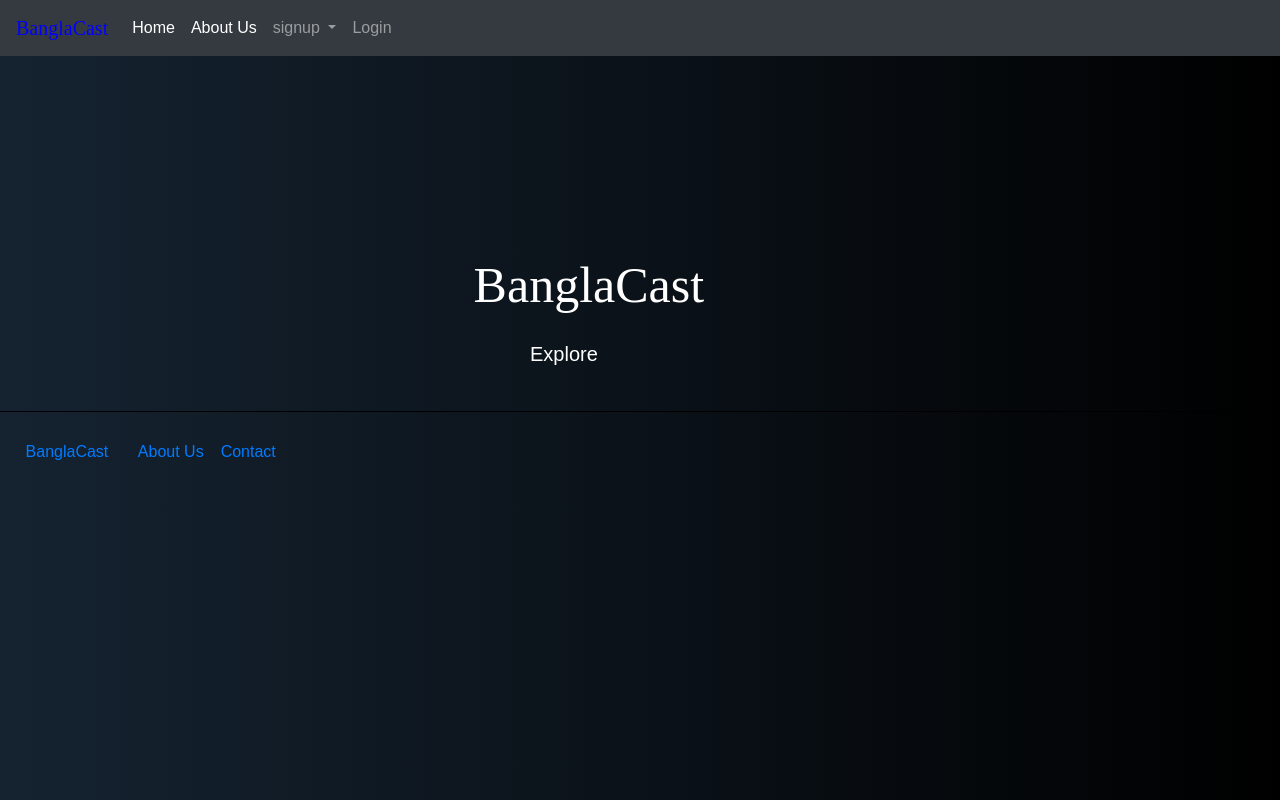
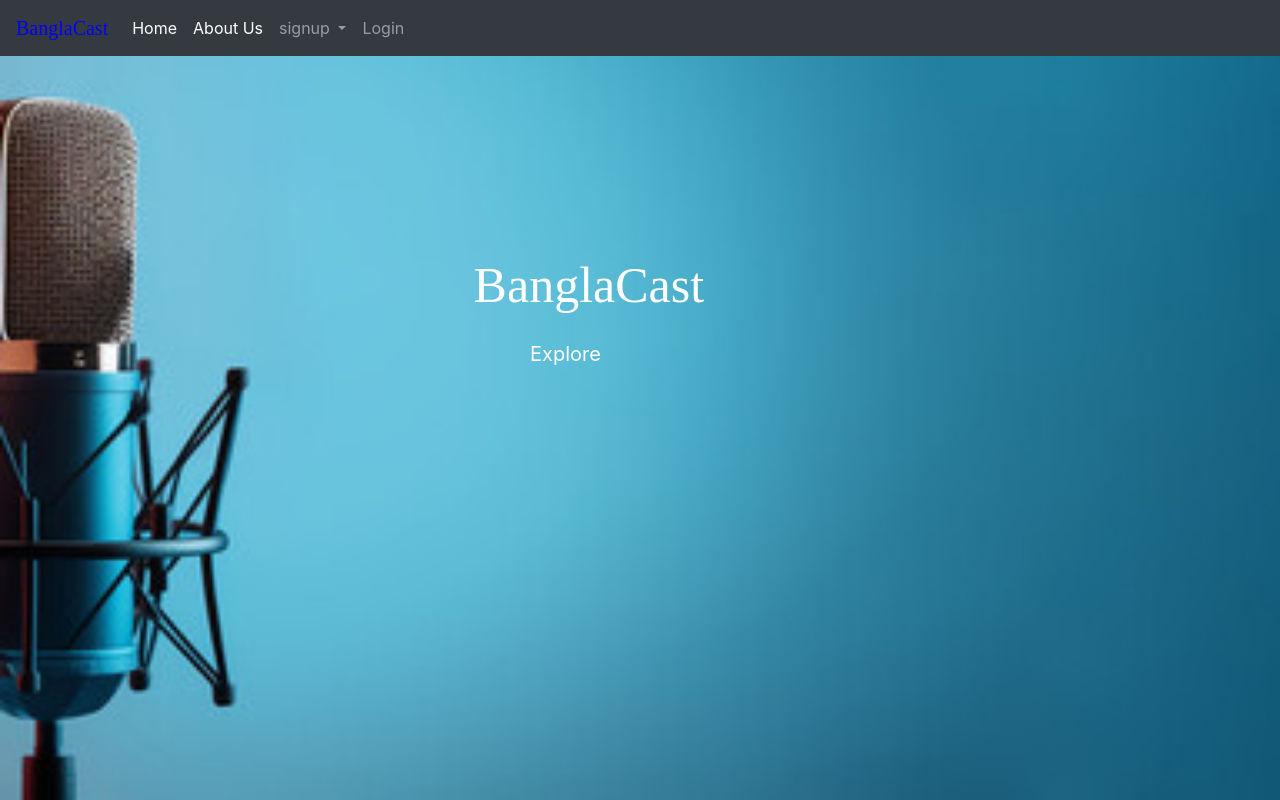
Before and after one commit to Shakal7/PodCast, a Django app: page / in a window 1280 px wide. Run offline with Django 5.2, Linux system fonts and the light colour scheme.

Commit message:
cover image update

```diff
--- a/BC/templates/Explore.html
+++ b/BC/templates/Explore.html
@@ -7,18 +7,14 @@
     <title>User Signup</title>
     <style>
       body{
-	margin: 0;
-	padding: 0;
-	display: fixed;
-	justify-content: center;
-	align-items: center;
-	min-height: 100vh;
-	font-family: 'Jost', sans-serif;
-	background: linear-gradient(
-    to right,
-    #152331,#000000
-  );
 
+	 margin: 0;
+      padding: 0;
+      min-height: 100vh;
+      background-image: url('media/cover.jpg');
+      background-size: cover;
+      background-repeat: no-repeat;
+      background-position: center;
 }
     </style>
 
@@ -82,7 +78,7 @@
 
 
 <div style="padding-top:15%;padding-left:37%">
-    <p style="color: White; font-family: Pacifico; font-size:50px">BanglaCast</p>
+    <p style="color: White; font-family: Pacifico; font-size:50px; ">BanglaCast</p>
     <div class="button" style="padding-left:7%;color: White; font-size:20px">
 
           <a style="color: White" class="" href="{% url 'login' %}">Explore</a>
@@ -90,15 +86,13 @@
     </div>
 
 </div>
-<div style="padding-top:2%">
-   <hr color = "black">
-</div>
-<div class="footer-main"  style="padding-top: 1%; padding-left:2%">
-   <a style="padding-Right: 1%" href="home">BanglaCast</a>
-   <a style="padding-Right: 1%; padding-left:1%" href="#">About Us</a>
-   <a style="padding-Right: 1%" href="#">Contact</a>
 
-</div>
+<!--<div class="footer-main"  style="padding-top: 1%; padding-left:2%">-->
+<!--   <a style="padding-Right: 1%" href="home">BanglaCast</a>-->
+<!--   <a style="padding-Right: 1%; padding-left:1%" href="#">About Us</a>-->
+<!--   <a style="padding-Right: 1%" href="#">Contact</a>-->
+
+<!--</div>-->
 <script src="https://code.jquery.com/jquery-3.3.1.slim.min.js" integrity="sha384-q8i/X+965DzO0rT7abK41JStQIAqVgRVzpbzo5smXKp4YfRvH+8abtTE1Pi6jizo" crossorigin="anonymous"></script>
 <script src="https://cdn.jsdelivr.net/npm/popper.js@1.14.3/dist/umd/popper.min.js" integrity="sha384-ZMP7rVo3mIykV+2+9J3UJ46jBk0WLaUAdn689aCwoqbBJiSnjAK/l8WvCWPIPm49" crossorigin="anonymous"></script>
 <script src="https://cdn.jsdelivr.net/npm/bootstrap@4.1.3/dist/js/bootstrap.min.js" integrity="sha384-ChfqqxuZUCnJSK3+MXmPNIyE6ZbWh2IMqE241rYiqJxyMiZ6OW/JmZQ5stwEULTy" crossorigin="anonymous"></script>
```
Also changed, not shown: db.sqlite3, media/cover.jpg (added).
